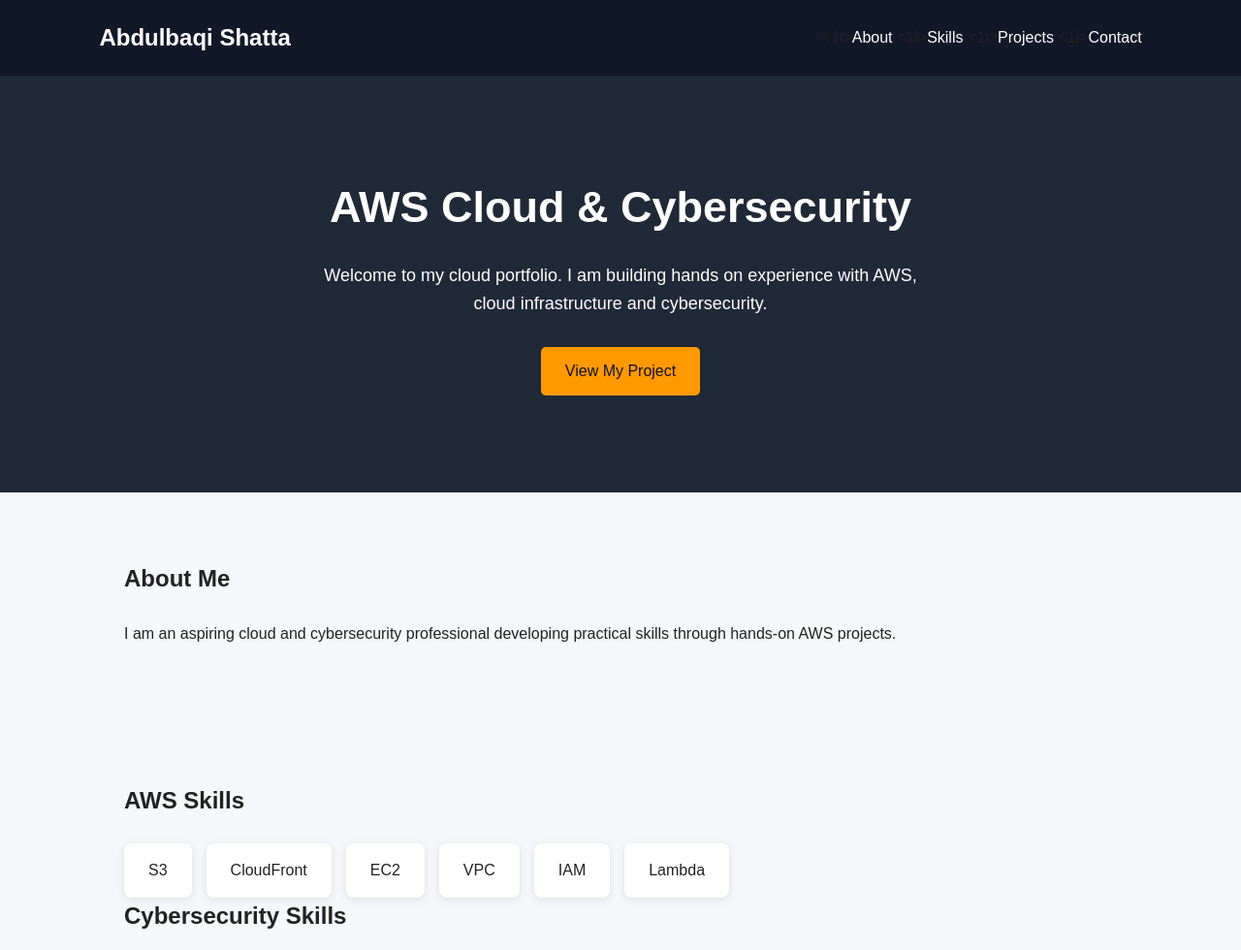
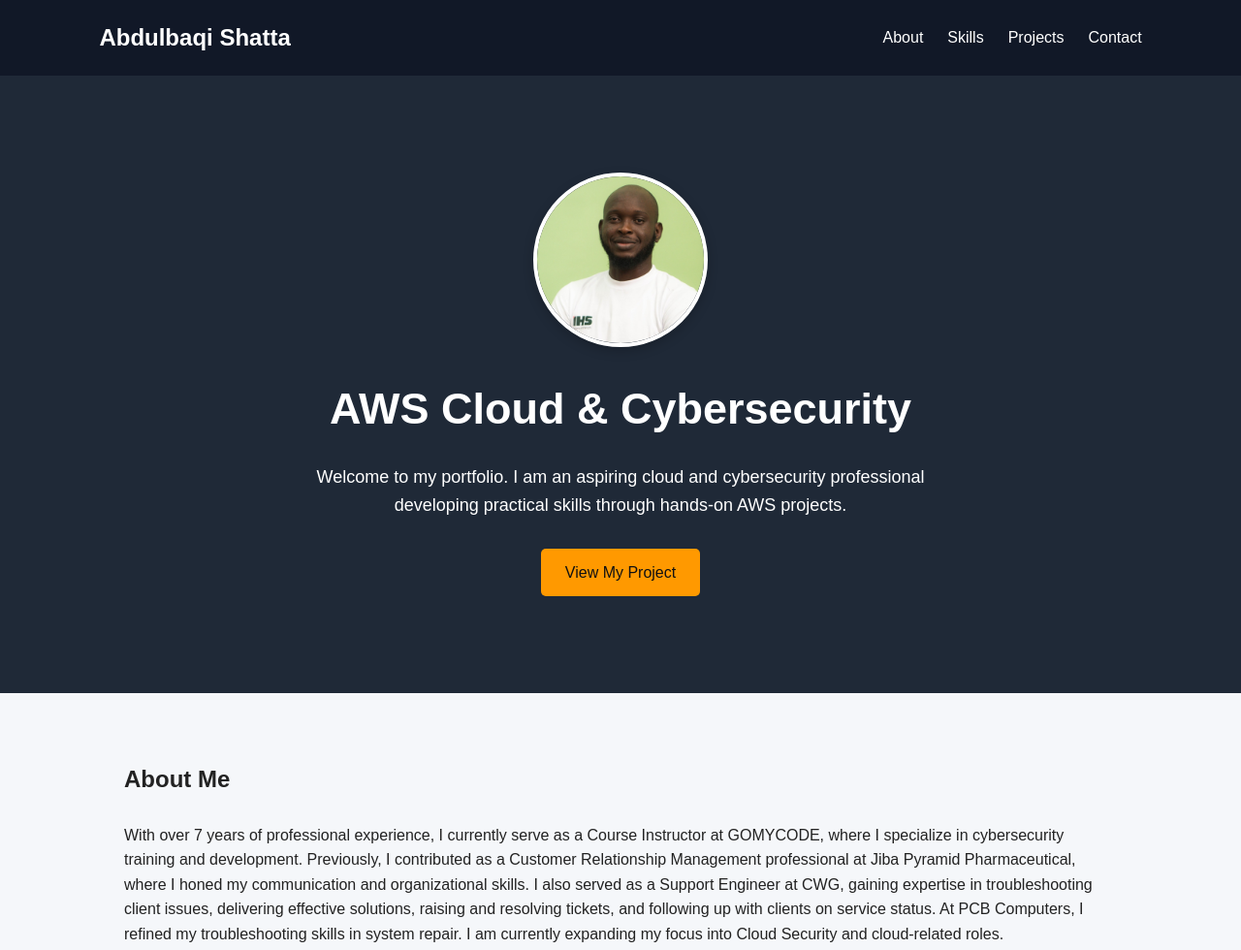
Before and after one commit to Shatta88/aws-static-website, a plain HTML site: page index.html in a window 1280 px wide. Shown: the top 980 px of the page at 97% size. Drawn offline with Linux system fonts and the light colour scheme.

Commit message:
Add files via upload

```diff
--- a/index.html
+++ b/index.html
@@ -11,21 +11,24 @@
 	<header>
 		<nav>
 			<h2>Abdulbaqi Shatta</h2>
-			<u1>
-				<1i><a href="#about">About</a></1i>
-				<1i><a href="#skills">Skills</a></1i>
-				<1i><a href="#projects">Projects</a></1i>
-				<1i><a href="#contact">Contact</a></1i>
-			</u1>
+			<ul>
+				<li><a href="#about">About</a></li>
+				<li><a href="#skills">Skills</a></li>
+				<li><a href="#projects">Projects</a></li>
+				<li><a href="#contact">Contact</a></li>
+			</ul>
 		</nav>
 	</header>
 
 	<main>
 		<section class="hero">
+			<!-- Profile Picture -->
+			<img src="profile.jpg" alt="Abdulbaqi Shatta" class="profile-pic">
+
 			<h1>AWS Cloud & Cybersecurity</h1>
 			<p>
-			    Welcome to my cloud portfolio.
-			    I am building hands on experience with AWS, cloud infrastructure and cybersecurity.
+			    Welcome to my portfolio.
+			I am an aspiring cloud and cybersecurity professional developing practical skills through hands-on AWS projects.
 			</p>
 			<a href="#projects" class="button">
 			     View My Project
@@ -36,7 +39,7 @@
 			<h2>About Me</h2>
 
 			<p>
-			    I am an aspiring cloud and cybersecurity professional developing practical skills through hands-on AWS projects.
+			     With over 7 years of professional experience, I currently serve as a Course Instructor at GOMYCODE, where I specialize in cybersecurity training and development. Previously, I contributed as a Customer Relationship Management professional at Jiba Pyramid Pharmaceutical, where I honed my communication and organizational skills. I also served as a Support Engineer at CWG, gaining expertise in troubleshooting client issues, delivering effective solutions, raising and resolving tickets, and following up with clients on service status. At PCB Computers, I refined my troubleshooting skills in system repair. I am currently expanding my focus into Cloud Security and cloud-related roles.
 			</p>
 		</section>
 
--- a/style.css
+++ b/style.css
@@ -42,6 +42,16 @@
     padding: 100px 20px;
     background: #1f2937;
     color: white;
+}
+
+.profile-pic {
+    width: 180px;
+    height: 180px;
+    border-radius: 50%;
+    object-fit: cover;
+    border: 4px solid #fff;
+    box-shadow: 0 4px 12px rgba(0, 0, 0, 0.2);
+    margin-bottom: 20px;
 }
 
 .hero h1 {
```
Also changed, not shown: profile.jpg (added).
